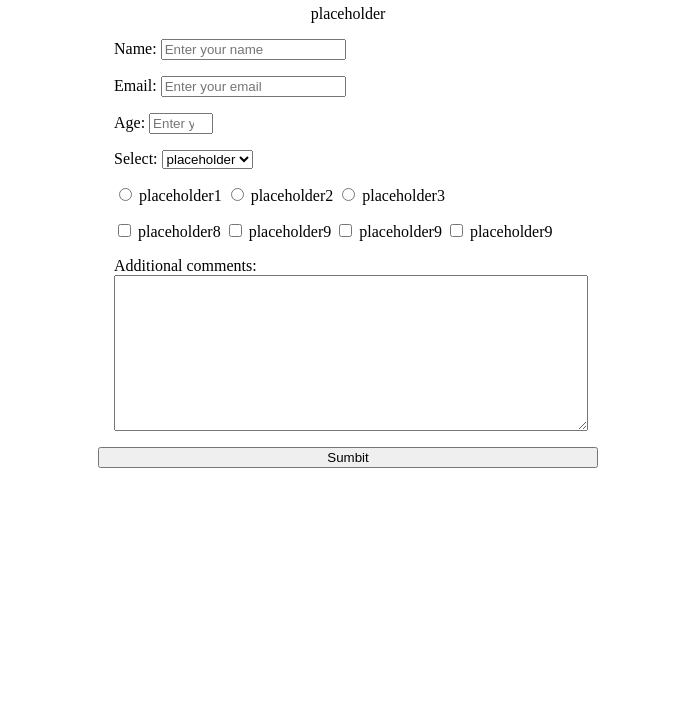
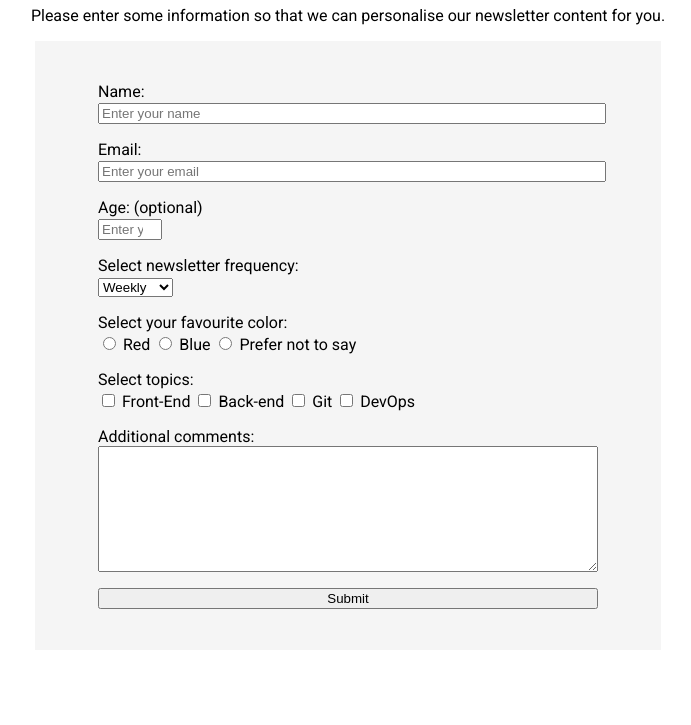
Before and after one commit to gcha9954/fcc-survey-form-2021, a website: page index.html in a window 1280 px wide. Shown: the part 75-800 px from the top of the page, without its empty margins (292-983 px from the left). Drawn offline with Linux system fonts and the light colour scheme.

Commit message:
content, layout and css completed

```diff
--- a/index.html
+++ b/index.html
@@ -4,19 +4,24 @@
     <meta charset="UTF-8" />
     <meta name="viewport" content="width=device-width, initial-scale=1.0" />
     <meta http-equiv="X-UA-Compatible" content="ie=edge" />
-    <title>placeholder</title>
-
+    <title>Newsletter signup form</title>
+    <link rel="preconnect" href="https://fonts.gstatic.com" />
+    <link
+      href="https://fonts.googleapis.com/css2?family=Roboto:wght@100;400&display=swap"
+      rel="stylesheet"
+    />
     <link rel="stylesheet" href="style.css" />
   </head>
   <body>
-    <h1 id="title">placeholder</h1>
+    <h1 id="title">Newsletter Signup</h1>
     <p id="description">
-      placeholder
+      Please enter some information so that we can personalise our newsletter
+      content for you.
     </p>
-
+    <div class="survey-form">
       <form action="#" id="survey-form">
         <div class="question">
-        <label id="name-label" for="name">Name: </label>
+          <label class="br-label" id="name-label" for="name">Name: </label>
           <input
             type="text"
             name="name"
@@ -26,7 +31,7 @@
           />
         </div>
         <div class="question">
-        <label id="email-label" for="email">Email: </label>
+          <label class="br-label" id="email-label" for="email">Email: </label>
           <input
             type="email"
             name="email"
@@ -36,7 +41,9 @@
           />
         </div>
         <div class="question">
-        <label id="number-label" for="number">Age: </label>
+          <label class="br-label" id="number-label" for="number"
+            >Age: (optional)</label
+          >
           <input
             type="number"
             min="0"
@@ -47,92 +54,64 @@
           />
         </div>
         <div class="question">
-        <label for="dropdown">Select: </label>
-        <select name="role" id="dropdown">
-          <option value="placeholder1">placeholder</option>
-          <option value="placeholder2">placeholder</option>
-          <option value="placeholder3">placeholder</option>
+          <p class="br-label">Select newsletter frequency:</p>
+          <select name="frequency" id="dropdown">
+            <option value="weekly">Weekly</option>
+            <option value="biweekly">Biweekly</option>
+            <option value="monthly">Monthly</option>
           </select>
         </div>
         <div class="question">
-        <label for="placeholder4">
-          <input
-            type="radio"
-            name="placeholder"
-            id="placeholder4"
-            value="placeholder4"
-          />
-          placeholder1
+          <p class="br-label">Select your favourite color:</p>
+          <label for="red">
+            <input type="radio" name="colors" id="red" value="red" />
+            Red
           </label>
-        <label for="placeholder5">
-          <input
-            type="radio"
-            name="placeholder"
-            id="placeholder5"
-            value="placeholder5"
-          />
-          placeholder2
+          <label for="blue">
+            <input type="radio" name="colors" id="blue" value="blue" />
+            Blue
           </label>
-        <label for="placeholder6">
-          <input
-            type="radio"
-            name="placeholder"
-            id="placeholder6"
-            value="placeholder6"
-          />
-          placeholder3
+          <label for="none">
+            <input type="radio" name="colors" id="none" value="none" />
+            Prefer not to say
           </label>
         </div>
         <div class="question">
-        <label for="placeholder7">
+          <p class="br-label">Select topics:</p>
+          <label for="front-end">
             <input
               type="checkbox"
-            name="placeholder2"
-            id="placeholder7"
-            value="placeholder7"
+              name="topics"
+              id="front-end"
+              value="front-end"
             />
-          placeholder8
+            Front-End
           </label>
-        <label for="placeholder8">
+          <label for="back-end">
             <input
               type="checkbox"
-            name="placeholder2"
-            id="placeholder8"
-            value="placeholder8"
+              name="topics"
+              id="back-end"
+              value="back-end"
             />
-          placeholder9
+            Back-end
           </label>
-        <label for="placeholder9">
-          <input
-            type="checkbox"
-            name="placeholder2"
-            id="placeholder9"
-            value="placeholder9"
-          />
-          placeholder9
+          <label for="git">
+            <input type="checkbox" name="topics" id="git" value="git" />
+            Git
           </label>
-        <label for="placeholder10">
-          <input
-            type="checkbox"
-            name="placeholder2"
-            id="placeholder10"
-            value="placeholder10"
-          />
-          placeholder9
+          <label for="devops">
+            <input type="checkbox" name="topics" id="devops" value="devops" />
+            DevOps
           </label>
         </div>
         <div class="question">
           <label for="additional">Additional comments: </label>
-        <textarea
-          name="additional"
-          id="additional"
-          cols="30"
-          rows="10"
-        ></textarea>
+          <textarea name="additional" id="additional" rows="8"></textarea>
         </div>
-      <button id="submit" type="submit">Sumbit</button>
+        <button id="submit" type="submit">Submit</button>
       </form>
-
+    </div>
     <script src="https://cdn.freecodecamp.org/testable-projects-fcc/v1/bundle.js"></script>
   </body>
 </html>
--- a/style.css
+++ b/style.css
@@ -1,23 +1,43 @@
-h1,
-p {
+body {
+  font-family: "Roboto", sans-serif;
+}
+
+#title,
+#description {
   text-align: center;
 }
 
-form {
+.survey-form {
   display: block;
   margin: auto;
   max-width: 500px;
+  padding: 2% 5%;
+  background-color: #f5f5f5;
+}
+
+.br-label {
+  display: block;
+  margin-bottom: 2px;
 }
 
 .question {
-  margin: 1rem;
+  margin: 1rem 0;
+}
+
+input[type="text"],
+input[type="email"] {
+  width: 100%;
 }
 
 textarea {
   display: block;
   width: 100%;
+  -webkit-box-sizing: border-box;
+  -moz-box-sizing: border-box;
+  box-sizing: border-box;
 }
 
 #submit {
   width: 100%;
+  margin: 0 0 1rem;
 }
```
Lines whose indentation alone changed are shown as unchanged.
